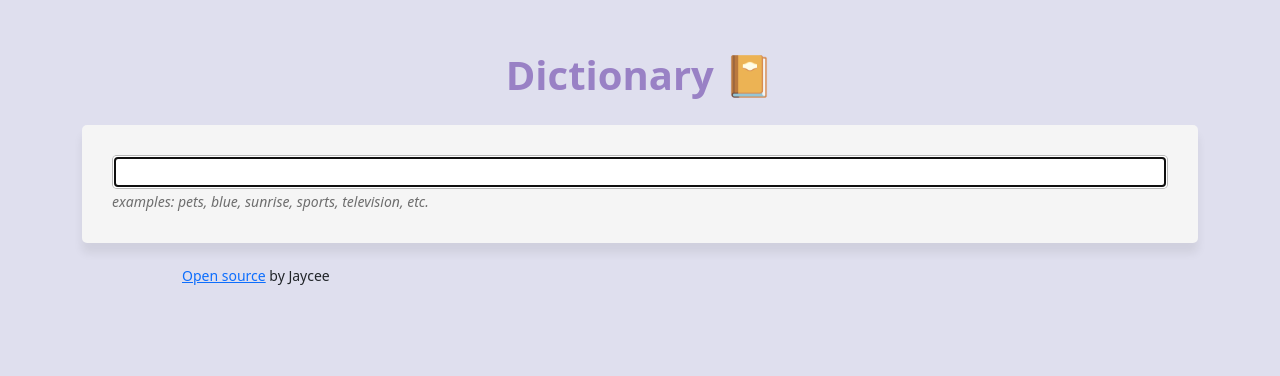
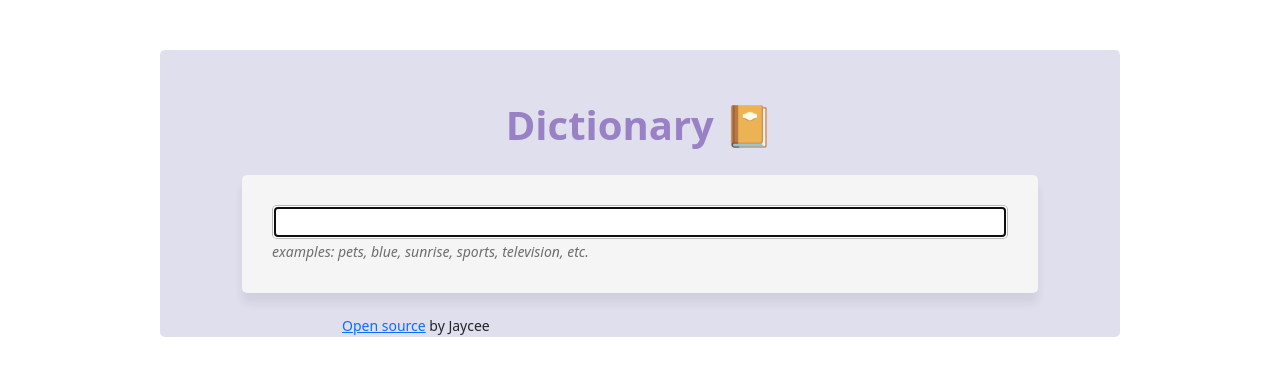
Before and after one commit to jayceeth/dictionary-project, a React (Create React App) app: page / in a window 1280 px wide. Shown: the top 376 px of the page. Built offline with nearby package versions, Linux system fonts and the light colour scheme; no server answers.

Commit message:
Adjusted the sizing of the page

```diff
--- a/src/App.css
+++ b/src/App.css
@@ -1,6 +1,10 @@
 .App {
   background-color: rgba(218, 218, 235, 0.842);
-  height: 1000px;
+  height: 100%;
+  max-width: 75%;
+  margin: 50px auto;
+  padding: 0 70px;
+  border-radius: 5px;
 }
 .App header {
   text-align: center;
--- a/src/Synonyms.css
+++ b/src/Synonyms.css
@@ -1,7 +1,7 @@
 .Synonyms li {
   list-style: none;
   display: inline;
-  padding-right: 15px;
+  padding-right: 10px;
   position: relative;
   left: -25px;
   top: 10px;
```
